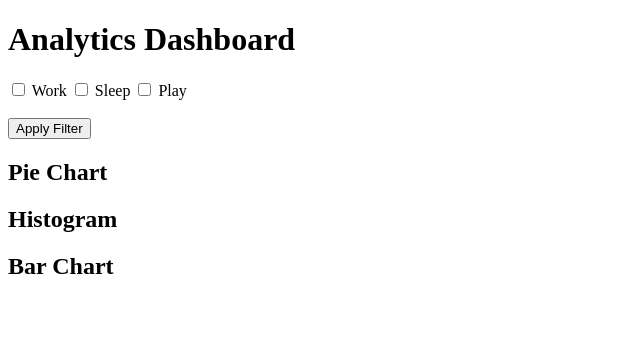
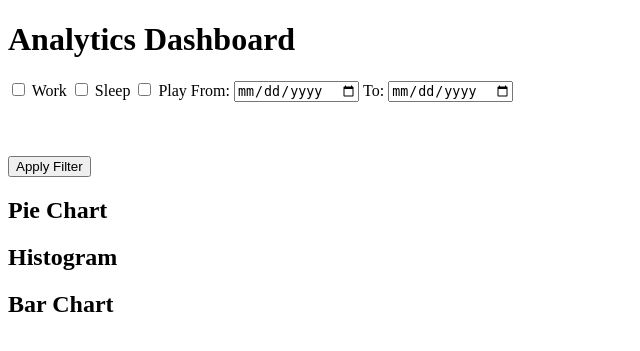
Before and after one commit to aLexGit28/flask-dashboard, a Flask app: template templates/dashboard.html in a window 1280 px wide. Shown: the top 351 px of the page, without its empty margins (0-640 px from the left). Run offline with Flask 3, Linux system fonts and the light colour scheme; the template is opened without the code that fills it, so the values that code supplies are empty.

Commit message:
Added date range filtering to dashboard for enhanced data analysis

```diff
--- a/app.py
+++ b/app.py
@@ -26,6 +26,18 @@ def dashboard():
     bar.update_traces(texttemplate='%{text}', textposition='outside', hoverinfo='x+y')
     bar_html = bar.to_html(full_html=False)
 
+    from_date = request.form.get('from_date')
+    to_date = request.form.get('to_date')
+
+    # Convert the Date column to datetime
+    df['Date'] = pd.to_datetime(df['Date'])
+
+    if from_date:
+        df = df[df['Date'] >= pd.to_datetime(from_date)]
+    if to_date:
+        df = df[df['Date'] <= pd.to_datetime(to_date)]
+
+
     return render_template('dashboard.html', pie_chart=pie_html, histogram=hist_html, bar_chart=bar_html)
 
 
--- a/templates/dashboard.html
+++ b/templates/dashboard.html
@@ -14,6 +14,13 @@
         <label><input type="checkbox" name="categories" value="Sleep"> Sleep</label>
         <label><input type="checkbox" name="categories" value="Play"> Play</label>
         <!-- Add more categories here as needed -->
+        <label for="from_date">From:</label>
+        <input type="date" name="from_date" id="from_date">
+
+        <label for="to_date">To:</label>
+        <input type="date" name="to_date" id="to_date">
+        <br><br>
+
         <br><br>
         <button type="submit">Apply Filter</button>
     </form>
```
